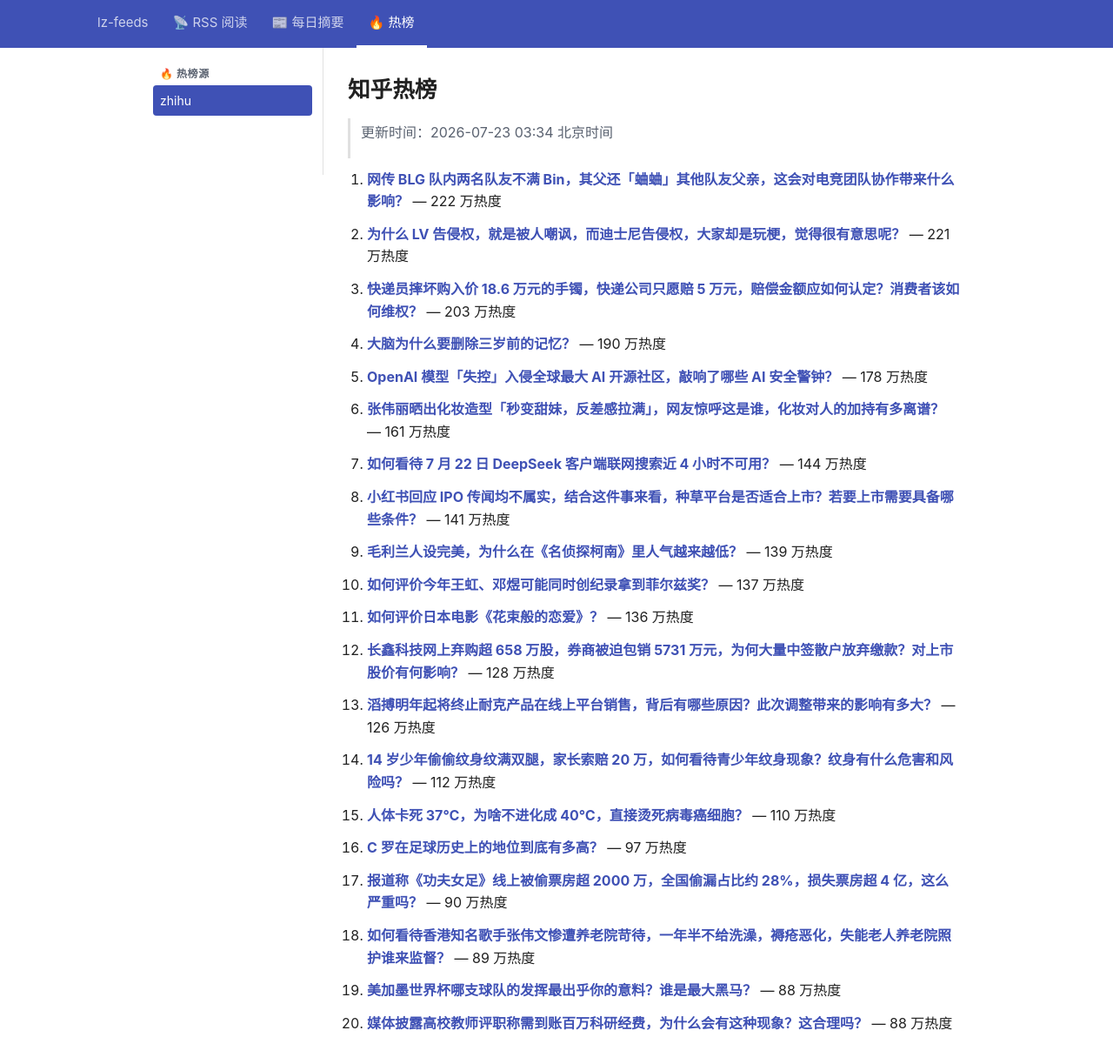
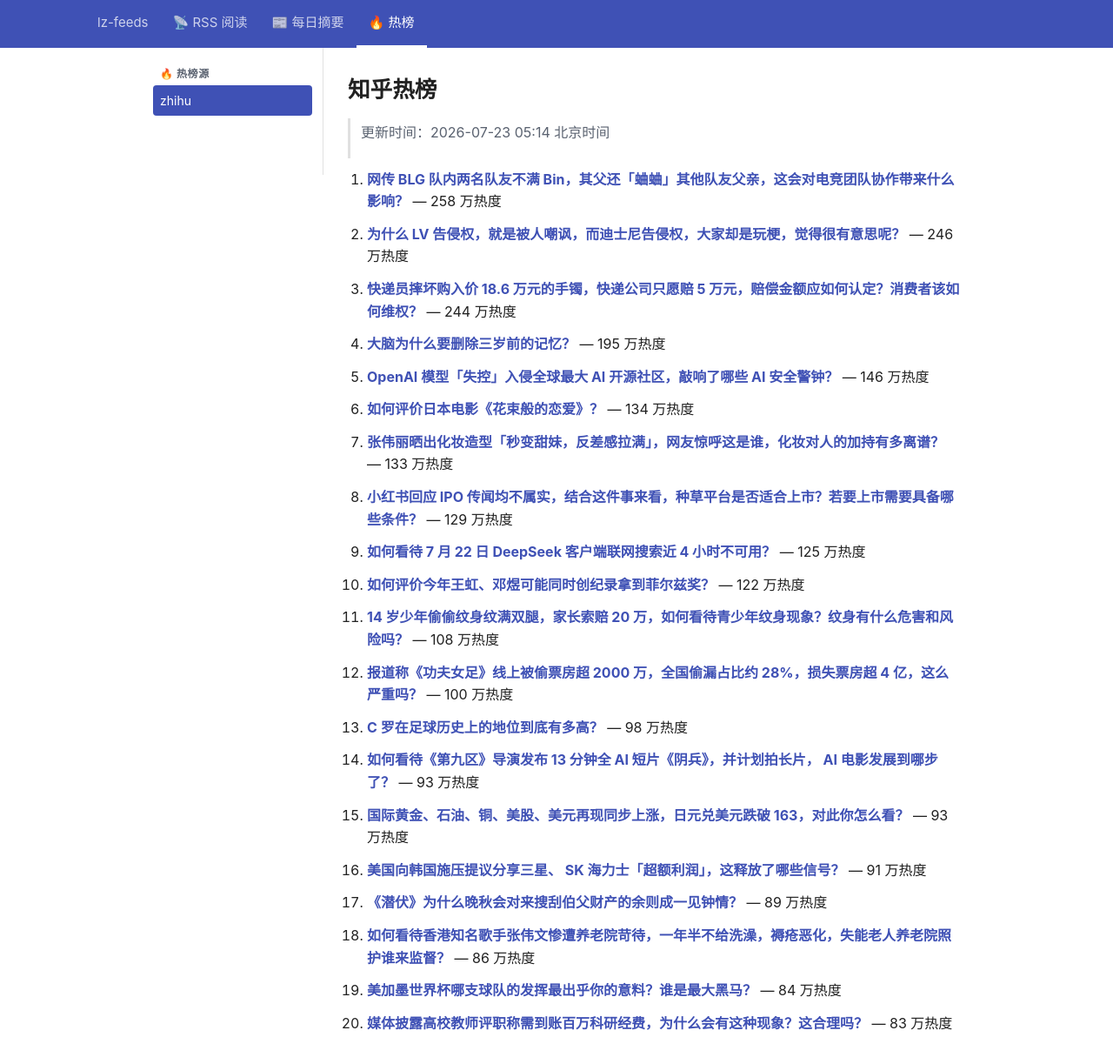
Before and after one commit to lizhang0101/lz-feeds, a Jekyll site: the page built from _hotlist/zhihu.md, in a window 1280 px wide and 1253 px high. Shown: the top 1223 px of the window at 87% size. Built offline with Jekyll 4.4.1, drawn with Linux system fonts in a browser that asks for light colours.

Commit message:
hotlist: 2026-07-22T21:14Z

```diff
--- a/_hotlist/zhihu.md
+++ b/_hotlist/zhihu.md
@@ -1,48 +1,48 @@
 ---
-updated: 2026-07-23 03:34 北京时间
+updated: 2026-07-23 05:14 北京时间
 count: 20
 ---
 
 # 知乎热榜
 
-> 更新时间：2026-07-23 03:34 北京时间
+> 更新时间：2026-07-23 05:14 北京时间
 
-1. **[网传 BLG 队内两名队友不满 Bin，其父还「蛐蛐」其他队友父亲，这会对电竞团队协作带来什么影响？](https://www.zhihu.com/question/2063244657866418000)** — 222 万热度
+1. **[网传 BLG 队内两名队友不满 Bin，其父还「蛐蛐」其他队友父亲，这会对电竞团队协作带来什么影响？](https://www.zhihu.com/question/2063244657866418000)** — 258 万热度
 
-2. **[为什么 LV 告侵权，就是被人嘲讽，而迪士尼告侵权，大家却是玩梗，觉得很有意思呢？](https://www.zhihu.com/question/2056857053994525624)** — 221 万热度
+2. **[为什么 LV 告侵权，就是被人嘲讽，而迪士尼告侵权，大家却是玩梗，觉得很有意思呢？](https://www.zhihu.com/question/2056857053994525624)** — 246 万热度
 
-3. **[快递员摔坏购入价 18.6 万元的手镯，快递公司只愿赔 5 万元，赔偿金额应如何认定？消费者该如何维权？](https://www.zhihu.com/question/2060880883452793625)** — 203 万热度
+3. **[快递员摔坏购入价 18.6 万元的手镯，快递公司只愿赔 5 万元，赔偿金额应如何认定？消费者该如何维权？](https://www.zhihu.com/question/2060880883452793625)** — 244 万热度
 
-4. **[大脑为什么要删除三岁前的记忆？](https://www.zhihu.com/question/2061935759511368565)** — 190 万热度
+4. **[大脑为什么要删除三岁前的记忆？](https://www.zhihu.com/question/2061935759511368565)** — 195 万热度
 
-5. **[OpenAI 模型「失控」入侵全球最大 AI 开源社区，敲响了哪些 AI 安全警钟？](https://www.zhihu.com/question/2063264614834336987)** — 178 万热度
+5. **[OpenAI 模型「失控」入侵全球最大 AI 开源社区，敲响了哪些 AI 安全警钟？](https://www.zhihu.com/question/2063264614834336987)** — 146 万热度
 
-6. **[张伟丽晒出化妆造型「秒变甜妹，反差感拉满」，网友惊呼这是谁，化妆对人的加持有多离谱？](https://www.zhihu.com/question/2063206445076542255)** — 161 万热度
+6. **[如何评价日本电影《花束般的恋爱》？](https://www.zhihu.com/question/461455834)** — 134 万热度
 
-7. **[如何看待 7 月 22 日 DeepSeek 客户端联网搜索近 4 小时不可用？](https://www.zhihu.com/question/2063241470010822764)** — 144 万热度
+7. **[张伟丽晒出化妆造型「秒变甜妹，反差感拉满」，网友惊呼这是谁，化妆对人的加持有多离谱？](https://www.zhihu.com/question/2063206445076542255)** — 133 万热度
 
-8. **[小红书回应 IPO 传闻均不属实，结合这件事来看，种草平台是否适合上市？若要上市需要具备哪些条件？](https://www.zhihu.com/question/2063228417642967287)** — 141 万热度
+8. **[小红书回应 IPO 传闻均不属实，结合这件事来看，种草平台是否适合上市？若要上市需要具备哪些条件？](https://www.zhihu.com/question/2063228417642967287)** — 129 万热度
 
-9. **[毛利兰人设完美，为什么在《名侦探柯南》里人气越来越低？](https://www.zhihu.com/question/2062567954588480341)** — 139 万热度
+9. **[如何看待 7 月 22 日 DeepSeek 客户端联网搜索近 4 小时不可用？](https://www.zhihu.com/question/2063241470010822764)** — 125 万热度
 
-10. **[如何评价今年王虹、邓煜可能同时创纪录拿到菲尔兹奖？](https://www.zhihu.com/question/2043103002907738805)** — 137 万热度
+10. **[如何评价今年王虹、邓煜可能同时创纪录拿到菲尔兹奖？](https://www.zhihu.com/question/2043103002907738805)** — 122 万热度
 
-11. **[如何评价日本电影《花束般的恋爱》？](https://www.zhihu.com/question/461455834)** — 136 万热度
+11. **[14 岁少年偷偷纹身纹满双腿，家长索赔 20 万，如何看待青少年纹身现象？纹身有什么危害和风险吗？](https://www.zhihu.com/question/2062507625783226699)** — 108 万热度
 
-12. **[长鑫科技网上弃购超 658 万股，券商被迫包销 5731 万元，为何大量中签散户放弃缴款？对上市股价有何影响？](https://www.zhihu.com/question/2062983976835344170)** — 128 万热度
+12. **[报道称《功夫女足》线上被偷票房超 2000 万，全国偷漏占比约 28%，损失票房超 4 亿，这么严重吗？](https://www.zhihu.com/question/2063269666466932392)** — 100 万热度
 
-13. **[滔搏明年起将终止耐克产品在线上平台销售，背后有哪些原因？此次调整带来的影响有多大？](https://www.zhihu.com/question/2063187091773773522)** — 126 万热度
+13. **[C 罗在足球历史上的地位到底有多高？](https://www.zhihu.com/question/2061419922199156216)** — 98 万热度
 
-14. **[14 岁少年偷偷纹身纹满双腿，家长索赔 20 万，如何看待青少年纹身现象？纹身有什么危害和风险吗？](https://www.zhihu.com/question/2062507625783226699)** — 112 万热度
+14. **[如何看待《第九区》导演发布 13 分钟全 AI 短片《阴兵》，并计划拍长片， AI 电影发展到哪步了？](https://www.zhihu.com/question/2062918586486583714)** — 93 万热度
 
-15. **[人体卡死 37℃，为啥不进化成 40℃，直接烫死病毒癌细胞？](https://www.zhihu.com/question/2059637252532200795)** — 110 万热度
+15. **[国际黄金、石油、铜、美股、美元再现同步上涨，日元兑美元跌破 163，对此你怎么看？](https://www.zhihu.com/question/2063182962879993810)** — 93 万热度
 
-16. **[C 罗在足球历史上的地位到底有多高？](https://www.zhihu.com/question/2061419922199156216)** — 97 万热度
+16. **[美国向韩国施压提议分享三星、 SK 海力士「超额利润」，这释放了哪些信号？](https://www.zhihu.com/question/2061557759359840568)** — 91 万热度
 
-17. **[报道称《功夫女足》线上被偷票房超 2000 万，全国偷漏占比约 28%，损失票房超 4 亿，这么严重吗？](https://www.zhihu.com/question/2063269666466932392)** — 90 万热度
+17. **[《潜伏》为什么晚秋会对来搜刮伯父财产的余则成一见钟情？](https://www.zhihu.com/question/14075531614)** — 89 万热度
 
-18. **[如何看待香港知名歌手张伟文惨遭养老院苛待，一年半不给洗澡，褥疮恶化，失能老人养老院照护谁来监督？](https://www.zhihu.com/question/2062878068759160084)** — 89 万热度
+18. **[如何看待香港知名歌手张伟文惨遭养老院苛待，一年半不给洗澡，褥疮恶化，失能老人养老院照护谁来监督？](https://www.zhihu.com/question/2062878068759160084)** — 86 万热度
 
-19. **[美加墨世界杯哪支球队的发挥最出乎你的意料？谁是最大黑马？](https://www.zhihu.com/question/2062192708639094132)** — 88 万热度
+19. **[美加墨世界杯哪支球队的发挥最出乎你的意料？谁是最大黑马？](https://www.zhihu.com/question/2062192708639094132)** — 84 万热度
 
-20. **[媒体披露高校教师评职称需到账百万科研经费，为什么会有这种现象？这合理吗？](https://www.zhihu.com/question/2059646616953418885)** — 88 万热度
+20. **[媒体披露高校教师评职称需到账百万科研经费，为什么会有这种现象？这合理吗？](https://www.zhihu.com/question/2059646616953418885)** — 83 万热度
```
